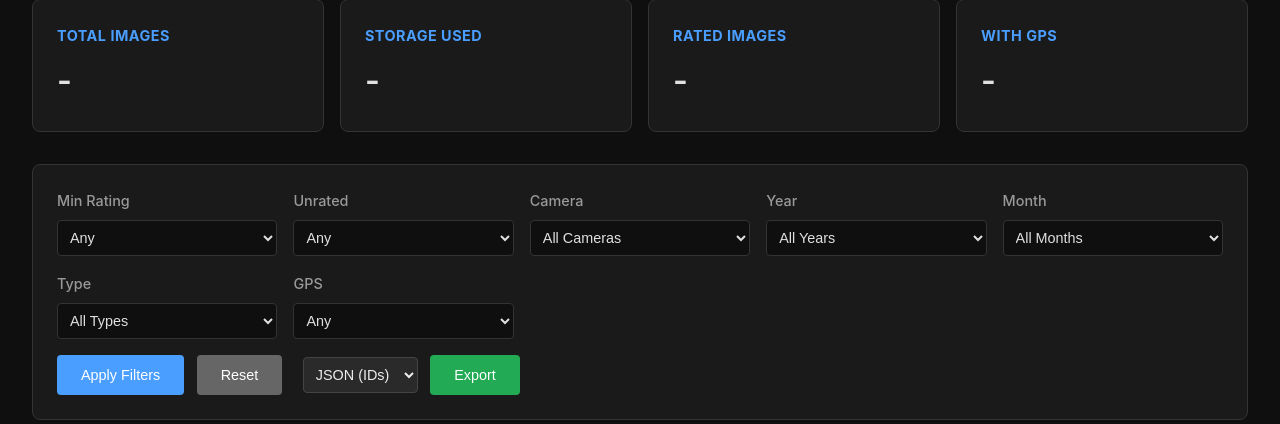
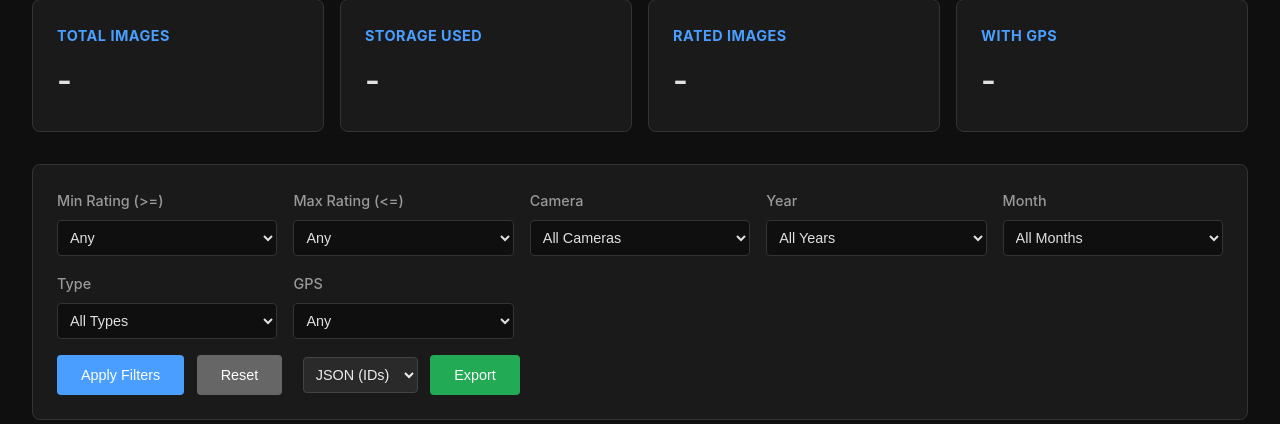
Before and after one commit to ericwait/home-media-ai, a Flask app: page / in a window 1280 px wide. Shown: the part 104-528 px from the top of the page. Run offline with Flask 3, Linux system fonts and the light colour scheme; data that the repository does not hold is empty; parts of the project's set-up code (start-up, migrations or seed data) failed here and were passed over; some libraries are stand-ins or nearby versions.

Commit message:
Enhance rating filters in web interface: update min/max rating labels and logic for unrated media

```diff
--- a/src/web/app.py
+++ b/src/web/app.py
@@ -183,8 +183,12 @@ def get_images():
             params['rating_min'] = int(rating_min)
 
         if rating_max := request.args.get('rating_max'):
-            where_clauses.append("m.rating <= :rating_max")
-            params['rating_max'] = int(rating_max)
+            r_max = int(rating_max)
+            if r_max == 0:
+                where_clauses.append("(m.rating <= :rating_max OR m.rating IS NULL)")
+            else:
+                where_clauses.append("m.rating <= :rating_max")
+            params['rating_max'] = r_max
 
         # Media type filter
         if media_type := request.args.get('media_type'):
@@ -209,10 +213,6 @@ def get_images():
         if month := request.args.get('month'):
             where_clauses.append("MONTH(m.created) = :month")
             params['month'] = int(month)
-
-        # Unrated filter
-        if request.args.get('unrated') == 'true':
-            where_clauses.append("(m.rating IS NULL OR m.rating = 0)")
 
         where_sql = " AND ".join(where_clauses)
 
@@ -503,9 +503,13 @@ def export_filtered():
             filter_info['rating_min'] = int(rating_min)
 
         if rating_max := request.args.get('rating_max'):
-            where_clauses.append("m.rating <= :rating_max")
-            params['rating_max'] = int(rating_max)
-            filter_info['rating_max'] = int(rating_max)
+            r_max = int(rating_max)
+            if r_max == 0:
+                where_clauses.append("(m.rating <= :rating_max OR m.rating IS NULL)")
+            else:
+                where_clauses.append("m.rating <= :rating_max")
+            params['rating_max'] = r_max
+            filter_info['rating_max'] = r_max
 
         # Media type filter
         if media_type := request.args.get('media_type'):
@@ -538,11 +542,6 @@ def export_filtered():
             where_clauses.append("MONTH(m.created) = :month")
             params['month'] = int(month)
             filter_info['month'] = int(month)
-
-        # Unrated filter
-        if request.args.get('unrated') == 'true':
-            where_clauses.append("(m.rating IS NULL OR m.rating = 0)")
-            filter_info['unrated'] = True
 
         where_sql = " AND ".join(where_clauses)
 
--- a/src/web/templates/index.html
+++ b/src/web/templates/index.html
@@ -26,7 +26,7 @@
     <div class="filters">
         <div class="filter-grid">
             <div class="filter-group">
-                <label for="rating-min">Min Rating</label>
+                <label for="rating-min">Min Rating (>=)</label>
                 <select id="rating-min">
                     <option value="">Any</option>
                     <option value="1">1★</option>
@@ -37,10 +37,15 @@
                 </select>
             </div>
             <div class="filter-group">
-                <label for="unrated">Unrated</label>
-                <select id="unrated">
+                <label for="rating-max">Max Rating (<=)</label>
+                <select id="rating-max">
                     <option value="">Any</option>
-                    <option value="true">Unrated Only</option>
+                    <option value="0">0★ (Unrated)</option>
+                    <option value="1">1★</option>
+                    <option value="2">2★</option>
+                    <option value="3">3★</option>
+                    <option value="4">4★</option>
+                    <option value="5">5★</option>
                 </select>
             </div>
             <div class="filter-group">
@@ -312,7 +317,7 @@ function updatePagination(data) {
 function applyFilters() {
     filters = {
         rating_min: document.getElementById('rating-min').value,
-        unrated: document.getElementById('unrated').value,
+        rating_max: document.getElementById('rating-max').value,
         camera_make: document.getElementById('camera').value,
         year: document.getElementById('year').value,
         month: document.getElementById('month').value,
```
